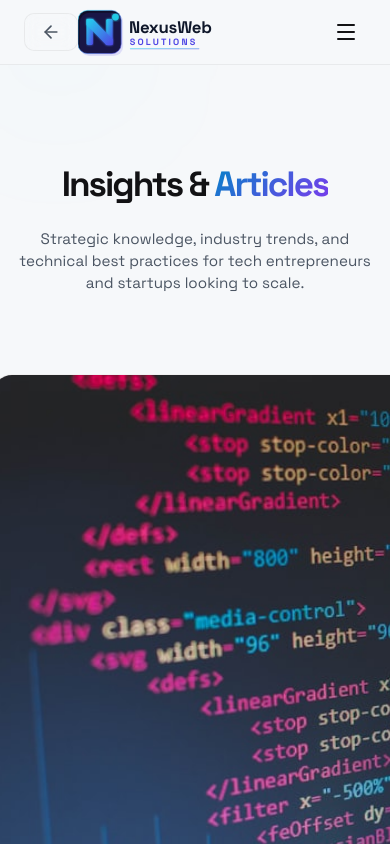
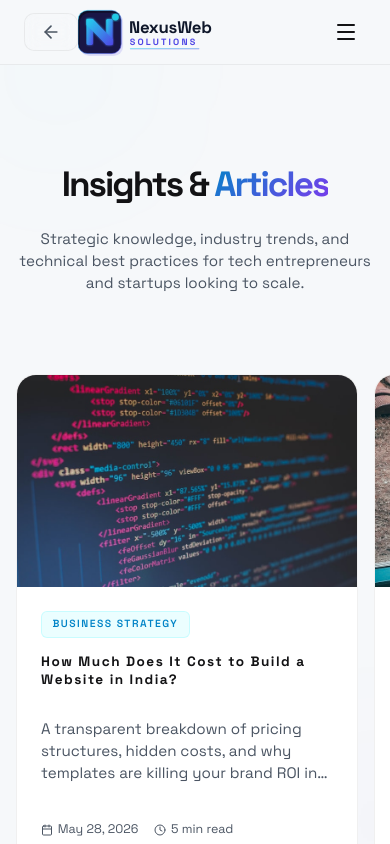
Before and after one commit to harshad56/Nexus, a React (Vite) app: page /blog in a window 390 px wide. Shown: the top 844 px of the page. Built offline with nearby package versions, Linux system fonts and the light colour scheme.

Commit message:
rttyry r6ytryutyuiuy8kjhuihyj

```diff
--- a/src/styles/Insights.css
+++ b/src/styles/Insights.css
@@ -232,7 +232,9 @@
   }
 
   .insights__card {
-    min-width: 100%;
+    width: calc(100vw - 3rem);
+    min-width: calc(100vw - 3rem);
+    max-width: calc(100vw - 3rem);
     scroll-snap-align: center;
     flex-shrink: 0;
   }
--- a/src/styles/Services.css
+++ b/src/styles/Services.css
@@ -177,7 +177,9 @@
   }
 
   .services__card {
-    min-width: 100%;
+    width: calc(100vw - 3rem);
+    min-width: calc(100vw - 3rem);
+    max-width: calc(100vw - 3rem);
     scroll-snap-align: center;
     padding: 1.5rem;
     flex-shrink: 0;
--- a/src/styles/WhyChooseUs.css
+++ b/src/styles/WhyChooseUs.css
@@ -103,7 +103,9 @@
   }
 
   .why-us__card {
-    min-width: 100%;
+    width: calc(100vw - 3rem);
+    min-width: calc(100vw - 3rem);
+    max-width: calc(100vw - 3rem);
     scroll-snap-align: center;
     flex-shrink: 0;
     padding: 1.75rem;
```
